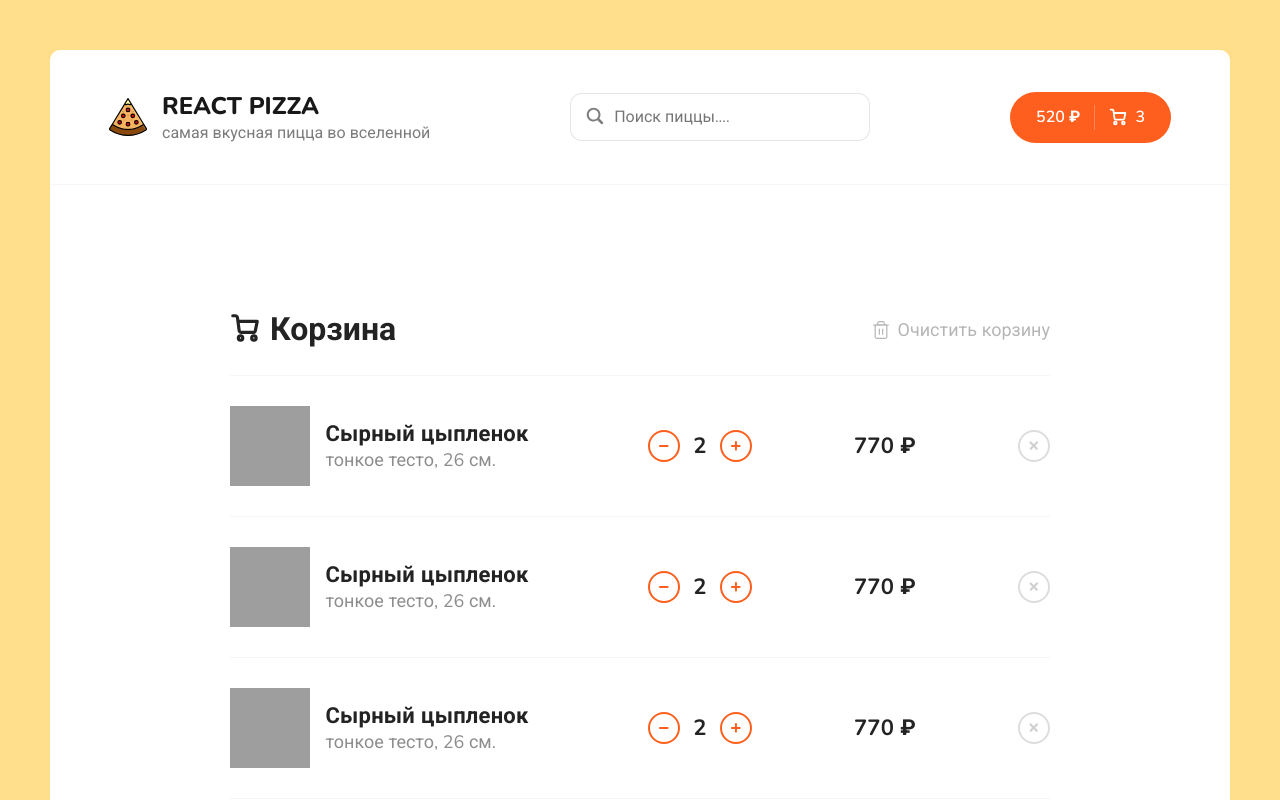
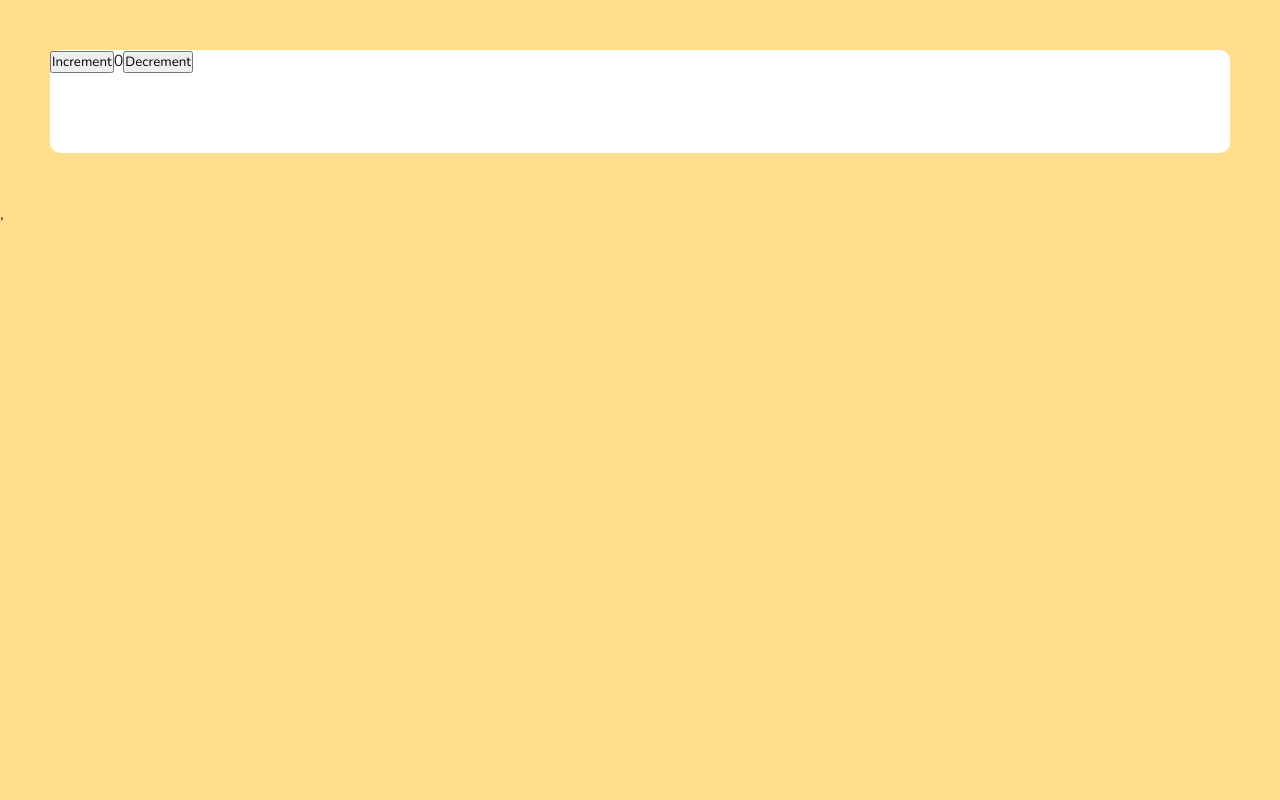
Before and after one commit to AlexKabanau/ReactPizza, a React (Create React App) app in the folder react_pizza/: page /cart in a window 1280 px wide. Shown: the top 800 px of the page. Built offline with nearby package versions, Linux system fonts and the light colour scheme; grey boxes are pictures that could not be loaded.

Commit message:
feat: 12 install redux-toolkit

```diff
--- a/react_pizza/package.json
+++ b/react_pizza/package.json
@@ -3,6 +3,7 @@
   "version": "0.1.0",
   "private": true,
   "dependencies": {
+    "@reduxjs/toolkit": "^1.9.6",
     "@testing-library/jest-dom": "^5.17.0",
     "@testing-library/react": "^13.4.0",
     "@testing-library/user-event": "^13.5.0",
@@ -10,6 +11,7 @@
     "react-content-loader": "^6.2.1",
     "react-dom": "^18.2.0",
     "react-paginate": "^8.2.0",
+    "react-redux": "^8.1.3",
     "react-router-dom": "^6.16.0",
     "react-scripts": "5.0.1",
     "sass": "^1.66.1",
--- a/react_pizza/src/App.js
+++ b/react_pizza/src/App.js
@@ -12,6 +12,9 @@
 import { NotFound } from './pages/NotFound';
 import { Route, Routes } from 'react-router-dom';
 import { createContext, useState } from 'react';
+import { useSelector, useDispatch } from 'react-redux';
+import { increment, decrement } from './redux/slices/filterSlice';
+
 
 // import pizzas from "./assets/pizzas.json"
 
@@ -19,20 +22,36 @@
 
 function App() {
 
-  const [searchValue, setSearchValue] = useState('')
+  // const [searchValue, setSearchValue] = useState('');
+  const count = useSelector((state) => state.counter.value)
+  const dispatch = useDispatch()
 
   return (
     <div className="wrapper">
-      <SearchContext.Provider value={{ searchValue, setSearchValue }}>
-        <Header />
-        <div className="content">
-          <Routes>
-            <Route path='/' element={<Home />} />
-            <Route path='/cart' element={<Cart />} />
-            <Route path='*' element={<NotFound />} />
-          </Routes>
-        </div>
-      </SearchContext.Provider>
+
+      <button
+        aria-label="Increment value"
+        onClick={() => dispatch(increment())}
+      >
+        Increment
+      </button>
+      <span>{count}</span>
+      <button
+        aria-label="Decrement value"
+        onClick={() => dispatch(decrement())}
+      >
+        Decrement
+      </button>
+      {/* <SearchContext.Provider value={{ searchValue, setSearchValue }}> */}
+      {/* <Header /> */}
+      <div className="content">
+        {/* <Routes>
+          <Route path='/' element={<Home />} />
+          <Route path='/cart' element={<Cart />} />
+          <Route path='*' element={<NotFound />} />
+        </Routes> */}
+      </div>
+      {/* </SearchContext.Provider> */}
     </div>
   );
 }
--- a/react_pizza/src/index.js
+++ b/react_pizza/src/index.js
@@ -3,12 +3,16 @@
 // import './index.css';
 import App from './App';
 import reportWebVitals from './reportWebVitals';
-import { BrowserRouter } from "react-router-dom"
+import { BrowserRouter } from "react-router-dom";
+import { store } from './redux/store';
+import { Provider } from 'react-redux';
 
 const root = ReactDOM.createRoot(document.getElementById('root'));
 root.render(
   <BrowserRouter>
-    <App />
+    <Provider store={store}>
+      <App />
+    </Provider>,
   </BrowserRouter>
 );
 
--- /dev/null
+++ b/react_pizza/src/redux/slices/filterSlice.js
@@ -0,0 +1,26 @@
+import { createSlice } from '@reduxjs/toolkit'
+
+const initialState = {
+  value: 0,
+}
+
+export const counterSlice = createSlice({
+  name: 'filter',
+  initialState,
+  reducers: {
+    increment: (state) => {
+      state.value += 1
+    },
+    decrement: (state) => {
+      state.value -= 1
+    },
+    incrementByAmount: (state, action) => {
+      state.value += action.payload
+    },
+  },
+})
+
+// Action creators are generated for each case reducer function
+export const { increment, decrement, incrementByAmount } = counterSlice.actions
+
+export default counterSlice.reducer
--- /dev/null
+++ b/react_pizza/src/redux/store.js
@@ -0,0 +1,8 @@
+import { configureStore } from '@reduxjs/toolkit'
+import counterReducer from './slices/filterSlice'
+
+export const store = configureStore({
+  reducer: {
+    counter: counterReducer,
+  },
+})
```
Also changed, not shown: 1 other file (tests, documents, lock files or other folders).
